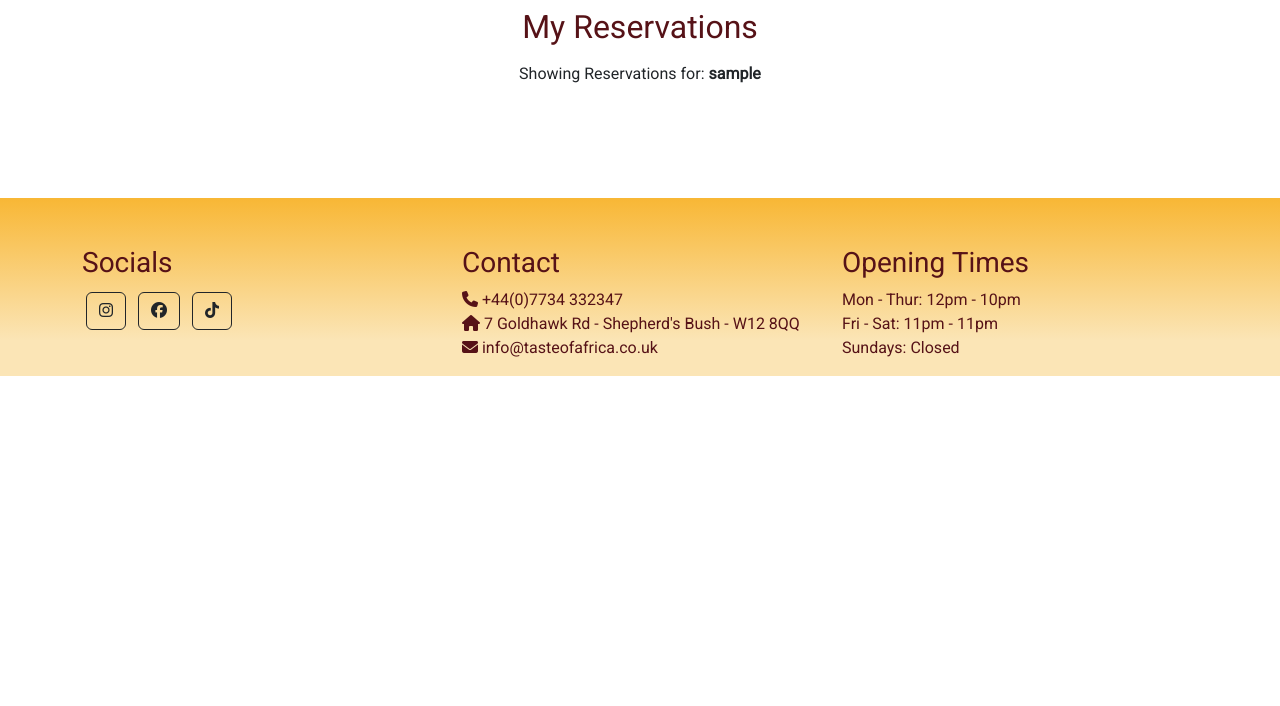
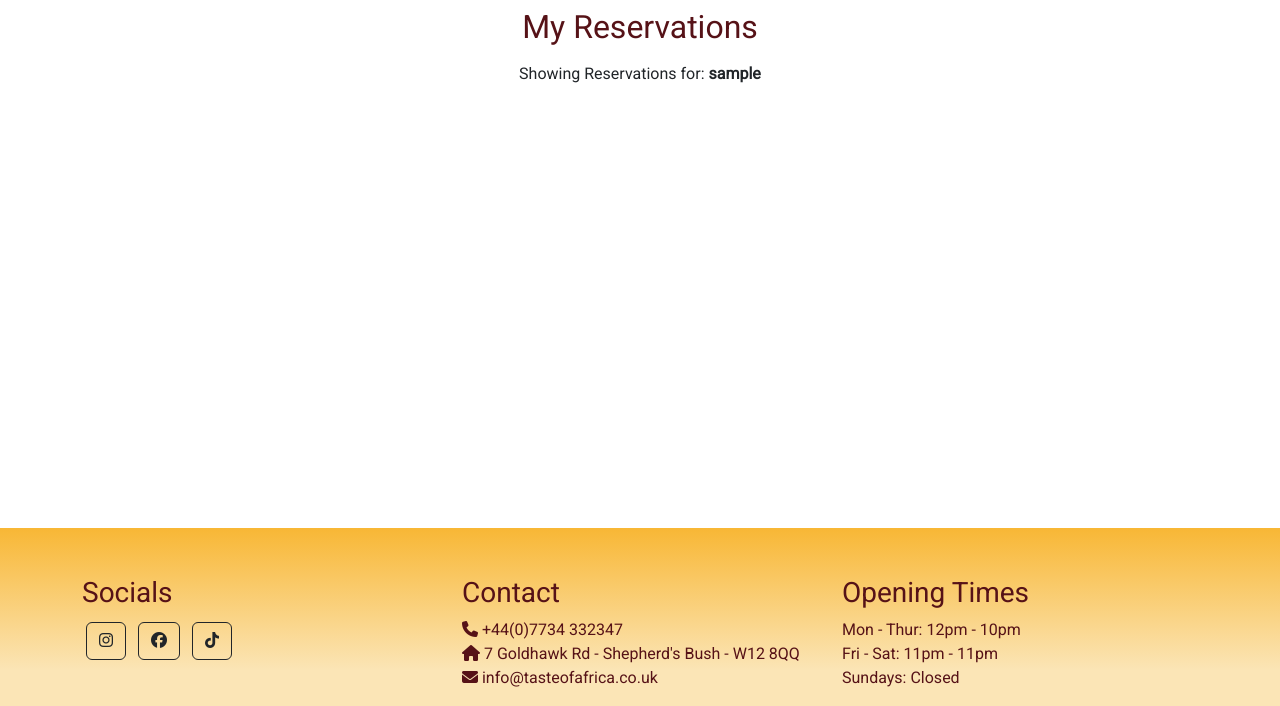
Before and after one commit to KyrianU/taste-of-africa, a Django app: page /reservation/manage_reservations/ in a window 1280 px wide. Shown: the part 100-806 px from the top of the page. Before the commit the page ends 476 px from the top, so only its background shows below. Run offline with Django 3.2, Linux system fonts and the light colour scheme; the visitor is signed in with stand-in values (Sample User, id 1); data that the repository does not hold is empty; some libraries are stand-ins or nearby versions.

Commit message:
added styling rule in reservation container

```diff
--- a/reservation/templates/manage_reservations.html
+++ b/reservation/templates/manage_reservations.html
@@ -2,7 +2,7 @@
 {% load static %}
 {% block content %}
 
-<div class="container-fluid">
+<div class="container-fluid" style="min-height: 60vh;">
     <div class="row d-flex justify-content-center">
         <div class="col-sm-8 text-center">
             <h2 class="mt-2 mb-3">My Reservations</h2>
```
